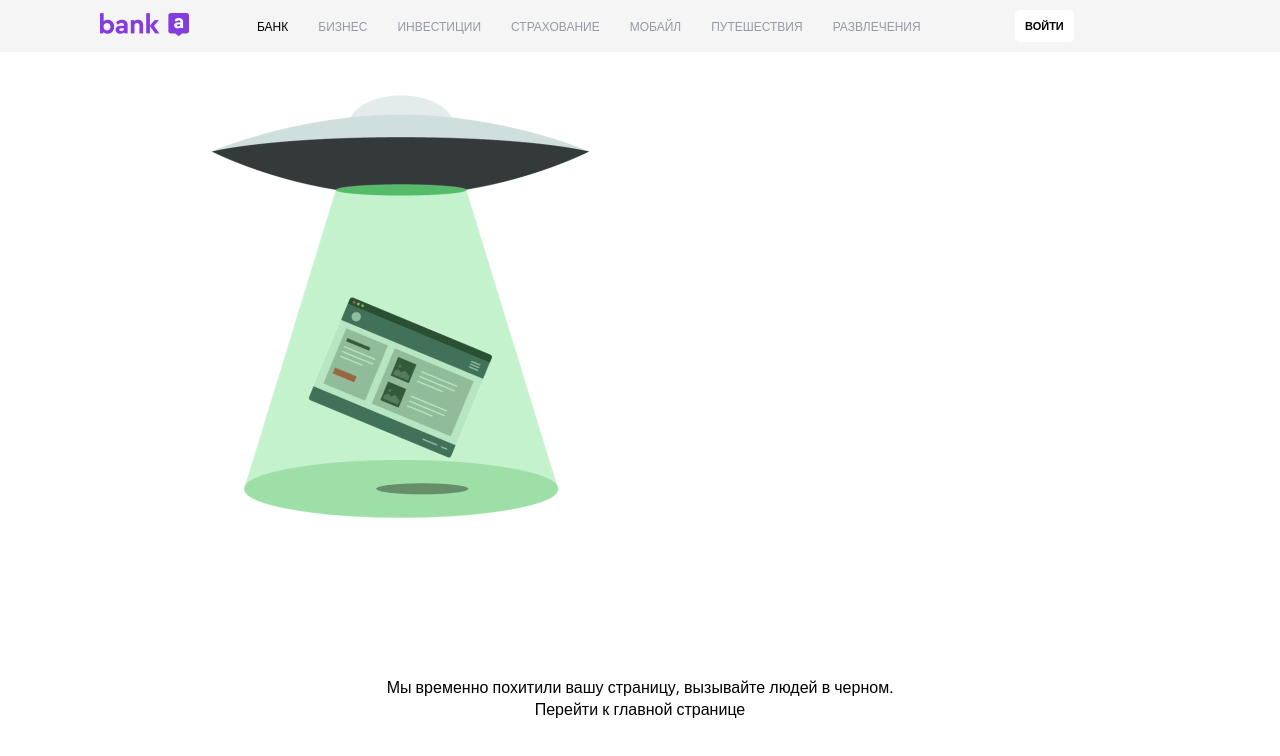
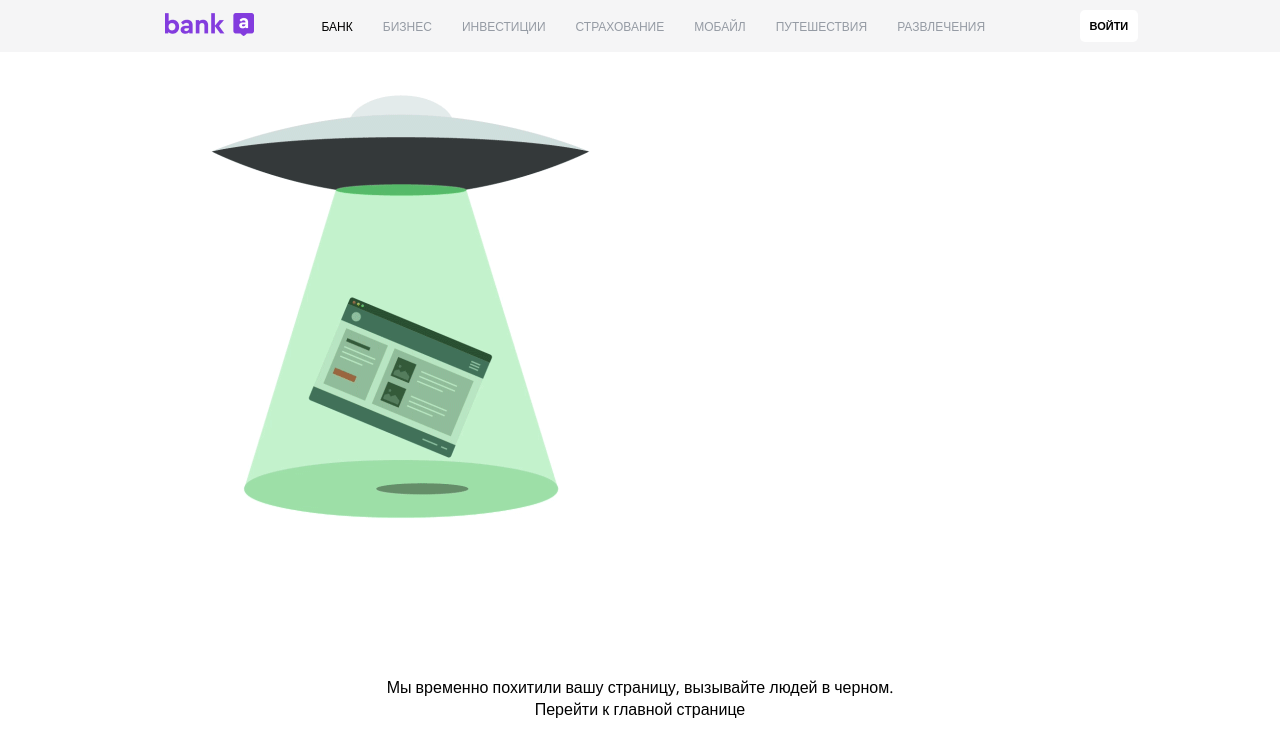
Before and after one commit to megabeast-eg/project_m3_25.04.2022, a plain HTML site: page 404.htm in a window 1280 px wide. Drawn offline with nearby package versions, Linux system fonts and the light colour scheme.

Commit message:
before-review

```diff
--- a/style.css
+++ b/style.css
@@ -21,6 +21,7 @@ header{
     max-height: 60px;
     display: flex;
     align-items: center;
+    margin: 0 auto;
 
 }
 
@@ -47,7 +48,6 @@ li{
     font-size:11px;
 }
 .logo{
-    margin-left: 100px;
     margin-right: 65px;
 }
 
```
